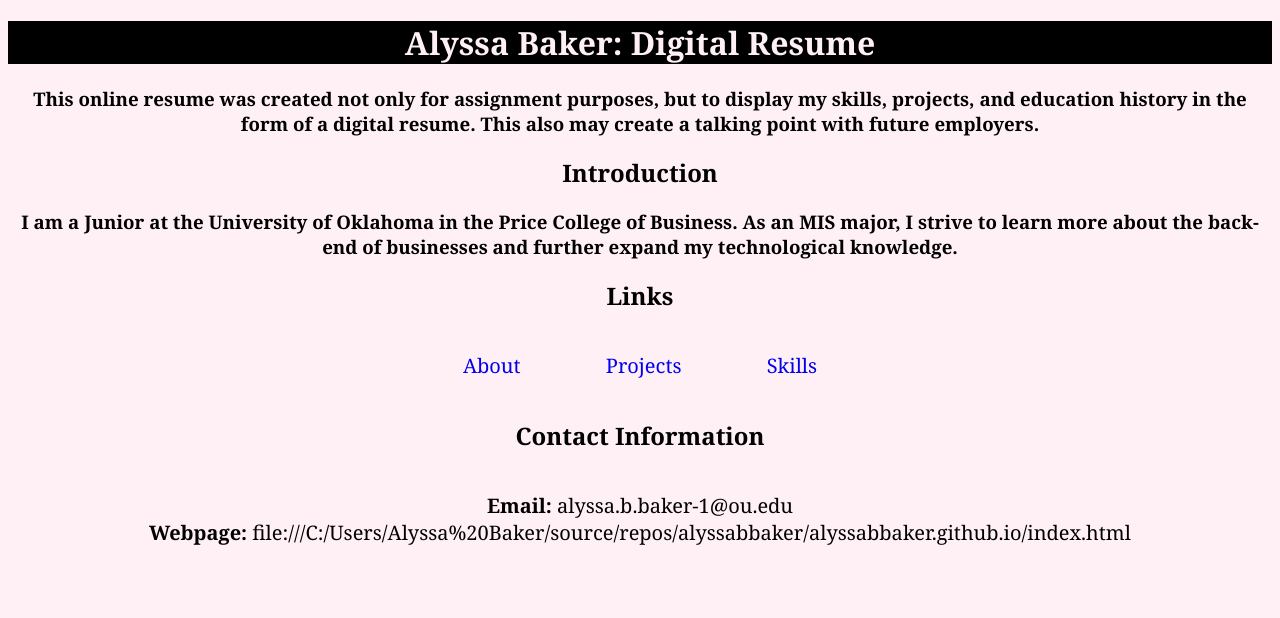
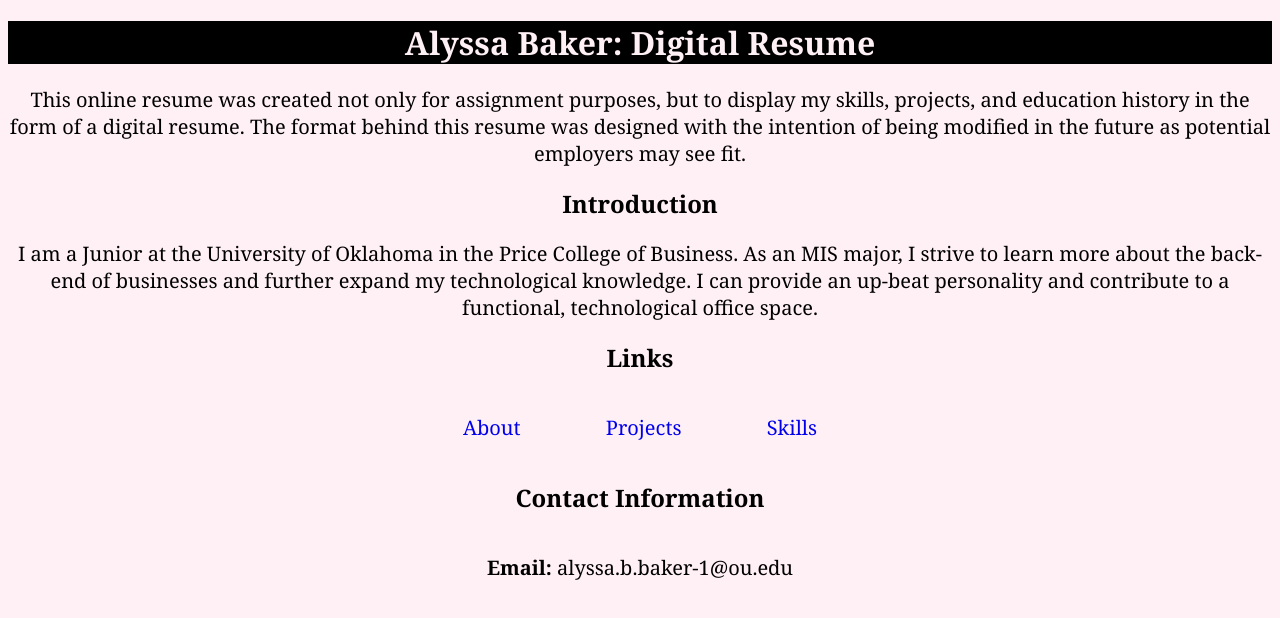
Before and after one commit to alyssabbaker/alyssabbaker.github.io, a plain HTML site: page index.html in a window 1280 px wide. Drawn offline with Linux system fonts and the light colour scheme.

```diff
--- a/index.css
+++ b/index.css
@@ -35,3 +35,6 @@
 #contact{
     text-align:center;
 }
+content{
+    font-size:125%;
+}
--- a/index.html
+++ b/index.html
@@ -8,9 +8,9 @@
 <body>
     <div id="title">
         <h1 id="name">Alyssa Baker: Digital Resume</h1>
-        <h3>This online resume was created not only for assignment purposes, but to display my skills, projects, and education history in the form of a digital resume. This also may create a talking point with future employers.</h3>
+        <content>This online resume was created not only for assignment purposes, but to display my skills, projects, and education history in the form of a digital resume. The format behind this resume was designed with the intention of being modified in the future as potential employers may see fit.</content>
         <h2>Introduction</h2>
-        <h3>I am a Junior at the University of Oklahoma in the Price College of Business. As an MIS major, I strive to learn more about the back-end of businesses and further expand my technological knowledge.</h3>
+        <content>I am a Junior at the University of Oklahoma in the Price College of Business. As an MIS major, I strive to learn more about the back-end of businesses and further expand my technological knowledge. I can provide an up-beat personality and contribute to a functional, technological office space.</content>
     </div>
 
     <div>
@@ -28,7 +28,6 @@
         <h2 id="contact">Contact Information</h2>
         <ul>
             <li><span style="font-weight:bold">Email: </span>alyssa.b.baker-1@ou.edu</li>
-            <li><span style="font-weight:bold">Webpage: </span>file:///C:/Users/Alyssa%20Baker/source/repos/alyssabbaker/alyssabbaker.github.io/index.html</li>
         </ul>
     </div>
 
```
